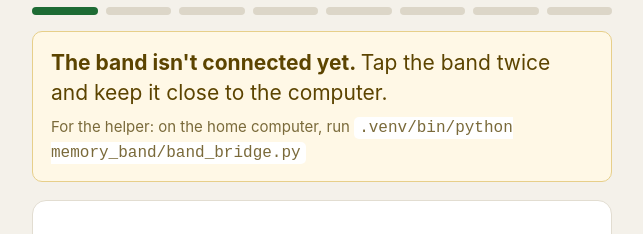
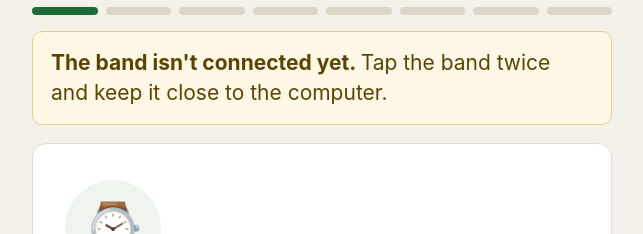
Before and after one commit to coh11/memory-band, a plain HTML site: page memory_band/memory/static/setup.html in a window 1280 px wide. Shown: the part 59-293 px from the top of the page, without its empty margins (318-961 px from the left). Drawn offline with Linux system fonts and the light colour scheme; no server answers.

Commit message:
Setup page: simpler not-connected message

```diff
--- a/memory_band/memory/static/setup.html
+++ b/memory_band/memory/static/setup.html
@@ -129,8 +129,7 @@ function drawBar() {
   const lw = $("listener");
   lw.hidden = status.listener_alive;
   if (!status.listener_alive) {
-    const t = el("span", "techy"); t.append(document.createTextNode("For the helper: on the home computer, run "), el("code", null, ".venv/bin/python memory_band/band_bridge.py"));
-    lw.replaceChildren(el("b", null, "The band isn't connected yet. "), document.createTextNode("Tap the band twice and keep it close to the computer."), t);
+    lw.replaceChildren(el("b", null, "The band isn't connected yet. "), document.createTextNode("Tap the band twice and keep it close to the computer."));
   }
 }
 
```
